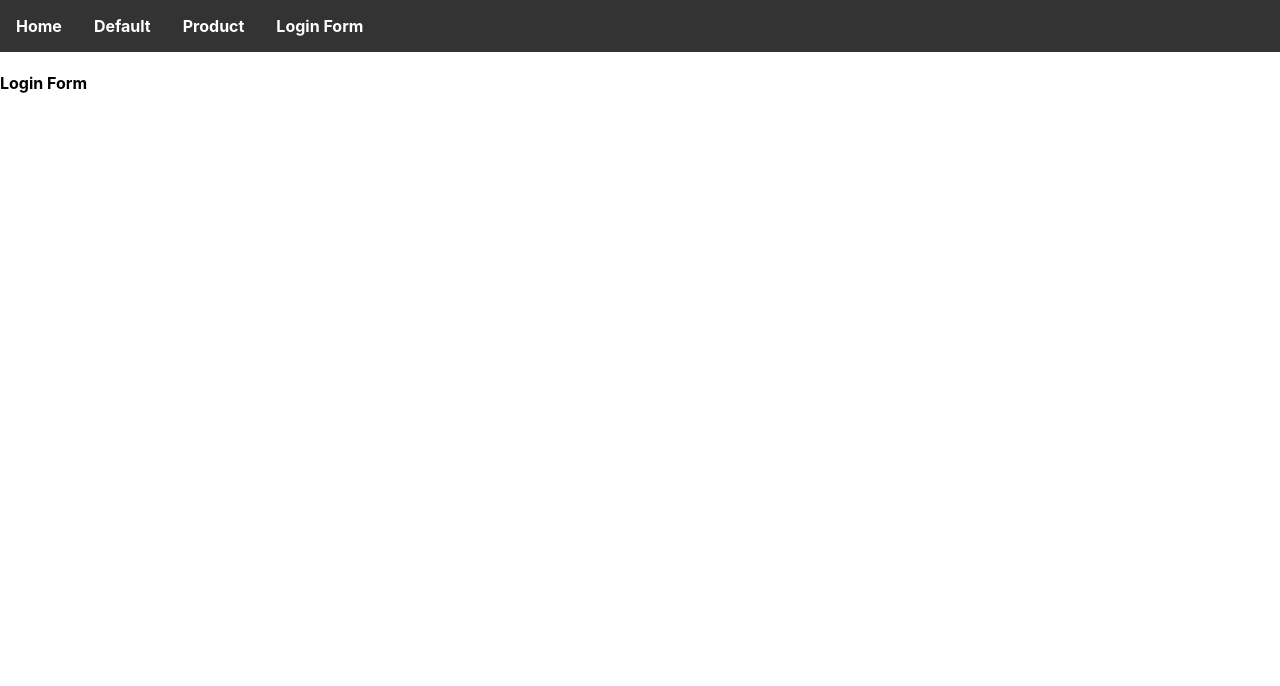
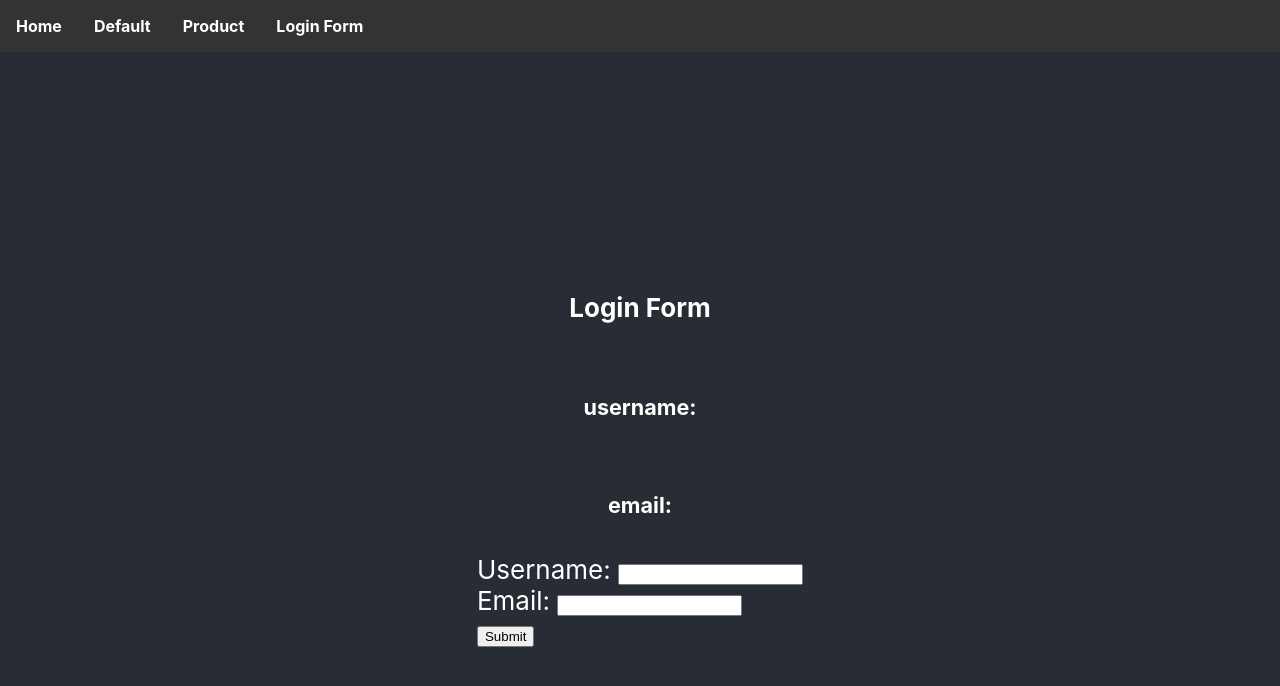
Before and after one commit to qisranti/desarrollo-frontend-react, a React (Create React App) app: page /loginForm in a window 1280 px wide. Shown: the top 686 px of the page. Built offline with nearby package versions, Linux system fonts and the light colour scheme.

Commit message:
Forms agregado

```diff
--- /dev/null
+++ b/src/hooks/useForm.jsx
@@ -0,0 +1,12 @@
+import { useState } from "react";
+
+const useForm = (initialValues) => {
+    const[values, setValue] = useState(initialValues);
+    const handleChange = (event) => {
+        const { name, value } = event.target;
+        setValue({ ...values, [name]: value });
+    };
+    return [ values, handleChange ];
+}
+
+export default useForm;
--- /dev/null
+++ b/src/redux/form/formActions.js
@@ -0,0 +1,6 @@
+import { SET_FORM_DATA } from "./formTypes";
+
+export const saveFormData = (formData) => ({
+    type: SET_FORM_DATA,
+    payload: formData
+});
--- /dev/null
+++ b/src/redux/form/formReducer.js
@@ -0,0 +1,25 @@
+import { SET_FORM_DATA } from "./formTypes";
+
+const initialState = {
+    formData : {
+        username: '',
+        email: '',
+    },
+};
+
+const formReducer = (state = initialState, action) => {
+    switch (action.type) {
+        case SET_FORM_DATA:
+            return {
+                ...state,
+                formData: {
+                    ...state.formData,
+                    ...action.payload
+                },
+            };
+        default:
+            return state;
+    }
+};
+
+export default formReducer;
--- /dev/null
+++ b/src/redux/form/formTypes.js
@@ -0,0 +1 @@
+export const SET_FORM_DATA = "SET_FORM_DATA";
--- a/src/redux/reducers.js
+++ b/src/redux/reducers.js
@@ -1,11 +1,13 @@
 import { combineReducers } from 'redux';
 import defaultReducers from './default/defaultReducers';
 import productReducers from './products/productReducers';
+import formReducer from './form/formReducer';
 
 
 const reducers = combineReducers({
     default: defaultReducers,
-    products: productReducers
+    products: productReducers,
+    form: formReducer
 });
 
 export default reducers;
--- a/src/screens/Forms/LoginForm.jsx
+++ b/src/screens/Forms/LoginForm.jsx
@@ -1,9 +1,46 @@
+import useForm from "../../hooks/useForm";
+import { useSelector, useDispatch } from "react-redux";
+import { saveFormData } from "../../redux/form/formActions";
 
 const LoginForm = () => {
+    const [values, handleChange] = useForm({username: '', email: ''});
+    const form = useSelector(state => state.form);
+    const dispatch = useDispatch();
+    const handleSubmit = (event) => {
+        event.preventDefault();
+        console.log(values);
+        dispatch(saveFormData(values));
+    }
+
     return (
-        <>
+        <div className="App-header">
             <h4>Login Form</h4>
-        </>
+            <h5>username: {form.formData.username}</h5>
+            <h5>email: {form.formData.email}</h5>
+            <form onSubmit={handleSubmit}>
+                <div>
+                    <label>Username: </label>
+                    <input
+                        type="text"
+                        id="username"
+                        name="username"
+                        value={values.username}
+                        onChange={handleChange}
+                    />
+                </div>
+                <div>
+                    <label>Email: </label>
+                    <input
+                        type="email"
+                        id="email"
+                        name="email"
+                        value={values.email}
+                        onChange={handleChange}
+                    />
+                </div>
+                <button type="submit">Submit</button>
+            </form>
+        </div>
     );
 };
 
```
